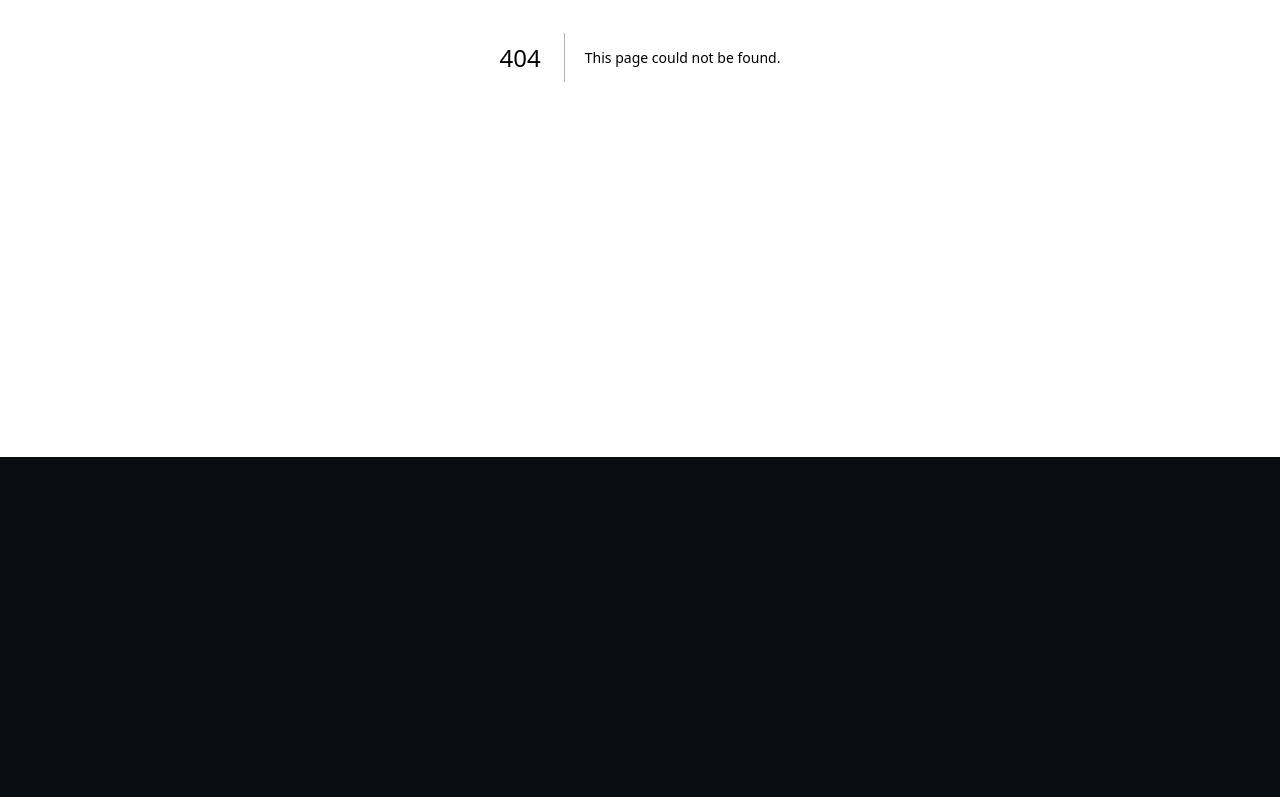
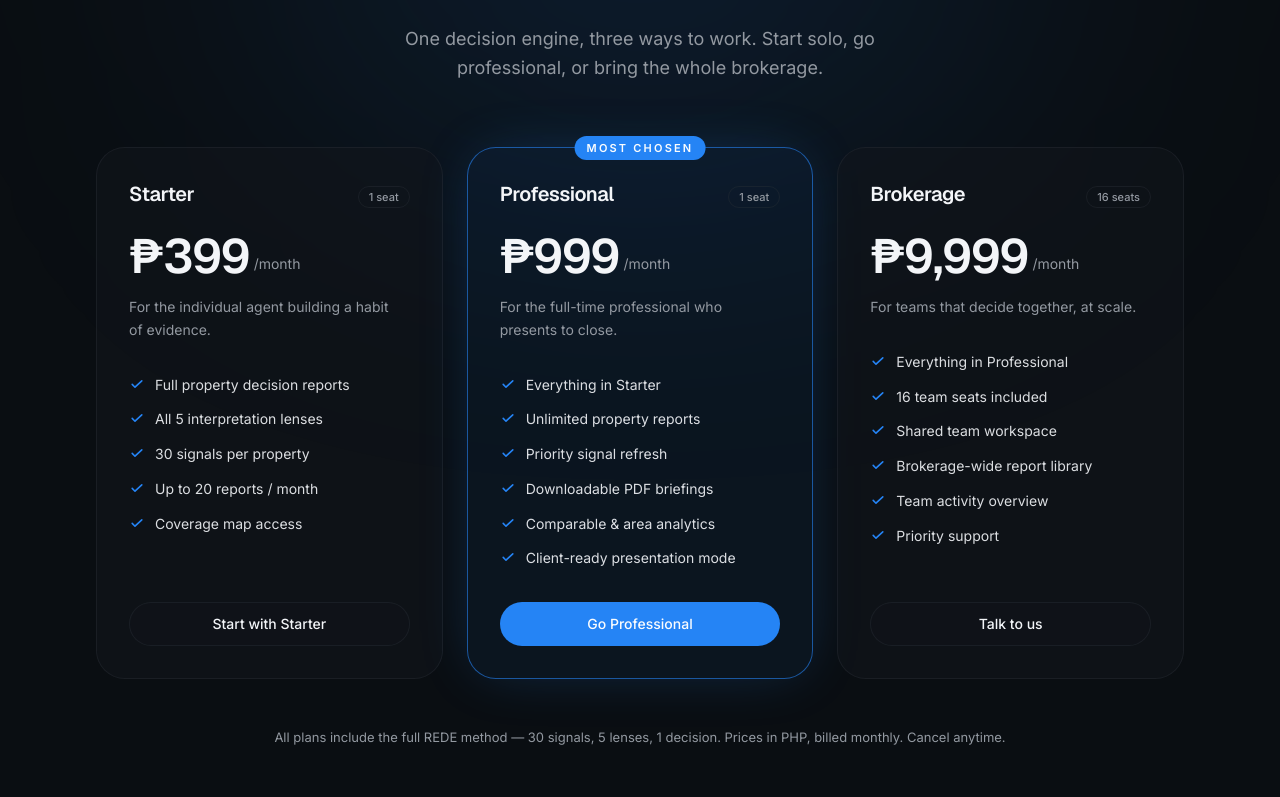
Before and after one commit to plaveo/rede-product-launch, a Next.js app: page /pricing in a window 1280 px wide. Before the commit this address had no page. Shown: the part 343-1140 px from the top of the page. Before the commit the page ends 800 px from the top, so only its background shows below. Built offline with nearby package versions, Linux system fonts and the light colour scheme.

Commit message:
feat: add pricing page and update navigation with pricing link
Co-authored-by: plaveo <295729336+plaveo@users.noreply.github.com>

```diff
--- /dev/null
+++ b/app/pricing/page.tsx
@@ -0,0 +1,22 @@
+import type { Metadata } from 'next'
+import { Nav } from '@/components/rede/nav'
+import { Pricing } from '@/components/rede/pricing'
+import { Footer } from '@/components/rede/footer'
+
+export const metadata: Metadata = {
+  title: 'Pricing — REDE by PEPWORLD',
+  description:
+    'Three ways to work with the REDE decision engine: Starter (₱399), Professional (₱999), and Brokerage (₱9,999, 16 seats). One method — 30 signals, 5 lenses, 1 decision.',
+}
+
+export default function PricingPage() {
+  return (
+    <main className="relative overflow-x-hidden">
+      <Nav />
+      <div className="pt-14">
+        <Pricing />
+      </div>
+      <Footer />
+    </main>
+  )
+}
--- a/components/rede/nav.tsx
+++ b/components/rede/nav.tsx
@@ -39,6 +39,7 @@ export function Nav() {
             ['How it works', '/#how'],
             ['Lenses', '/#lenses'],
             ['Program', '/#program'],
+            ['Pricing', '/pricing'],
             ['Docs', '/docs'],
             ['The Book', '/book'],
           ].map(([label, href]) => (
--- /dev/null
+++ b/components/rede/pricing.tsx
@@ -0,0 +1,193 @@
+import { Reveal } from './reveal'
+
+type Tier = {
+  name: string
+  price: string
+  period: string
+  tagline: string
+  seats: string
+  features: string[]
+  cta: string
+  href: string
+  featured?: boolean
+}
+
+const tiers: Tier[] = [
+  {
+    name: 'Starter',
+    price: '₱399',
+    period: '/month',
+    tagline: 'For the individual agent building a habit of evidence.',
+    seats: '1 seat',
+    features: [
+      'Full property decision reports',
+      'All 5 interpretation lenses',
+      '30 signals per property',
+      'Up to 20 reports / month',
+      'Coverage map access',
+    ],
+    cta: 'Start with Starter',
+    href: '/#program',
+  },
+  {
+    name: 'Professional',
+    price: '₱999',
+    period: '/month',
+    tagline: 'For the full-time professional who presents to close.',
+    seats: '1 seat',
+    features: [
+      'Everything in Starter',
+      'Unlimited property reports',
+      'Priority signal refresh',
+      'Downloadable PDF briefings',
+      'Comparable & area analytics',
+      'Client-ready presentation mode',
+    ],
+    cta: 'Go Professional',
+    href: '/#program',
+    featured: true,
+  },
+  {
+    name: 'Brokerage',
+    price: '₱9,999',
+    period: '/month',
+    tagline: 'For teams that decide together, at scale.',
+    seats: '16 seats',
+    features: [
+      'Everything in Professional',
+      '16 team seats included',
+      'Shared team workspace',
+      'Brokerage-wide report library',
+      'Team activity overview',
+      'Priority support',
+    ],
+    cta: 'Talk to us',
+    href: '/#program',
+  },
+]
+
+function Check() {
+  return (
+    <svg
+      viewBox="0 0 20 20"
+      fill="none"
+      className="mt-0.5 h-4 w-4 shrink-0 text-primary"
+      aria-hidden
+    >
+      <path
+        d="M4 10.5l3.5 3.5L16 6"
+        stroke="currentColor"
+        strokeWidth="2"
+        strokeLinecap="round"
+        strokeLinejoin="round"
+      />
+    </svg>
+  )
+}
+
+export function Pricing() {
+  return (
+    <section id="pricing" className="relative overflow-hidden">
+      <div
+        aria-hidden
+        className="pointer-events-none absolute left-1/2 top-0 h-[420px] w-[720px] -translate-x-1/2 rounded-full bg-primary/15 blur-[150px]"
+      />
+
+      <div className="relative mx-auto max-w-6xl px-5 py-28 md:px-8 md:py-40">
+        <div className="mx-auto max-w-2xl text-center">
+          <Reveal>
+            <span className="inline-flex items-center gap-2 rounded-full border border-border/70 bg-card/60 px-4 py-1.5 text-[12px] font-medium text-muted-foreground backdrop-blur">
+              <span className="h-1.5 w-1.5 rounded-full bg-primary" />
+              Pricing
+            </span>
+          </Reveal>
+
+          <Reveal delay={80}>
+            <h2 className="mt-8 text-balance font-display text-4xl font-semibold leading-[1.05] tracking-tight text-foreground md:text-6xl">
+              Priced to prove value.
+            </h2>
+          </Reveal>
+
+          <Reveal delay={160}>
+            <p className="mx-auto mt-6 max-w-lg text-pretty text-lg leading-relaxed text-muted-foreground">
+              One decision engine, three ways to work. Start solo, go
+              professional, or bring the whole brokerage.
+            </p>
+          </Reveal>
+        </div>
+
+        <div className="mt-16 grid gap-6 md:grid-cols-3 md:items-stretch">
+          {tiers.map((tier, i) => (
+            <Reveal key={tier.name} delay={i * 90} className="flex">
+              <div
+                className={`relative flex w-full flex-col rounded-3xl border p-8 backdrop-blur transition-colors ${
+                  tier.featured
+                    ? 'border-primary/60 bg-primary/[0.06] shadow-[0_0_60px_-15px] shadow-primary/30'
+                    : 'border-border/70 bg-card/50'
+                }`}
+              >
+                {tier.featured && (
+                  <span className="absolute -top-3 left-1/2 -translate-x-1/2 rounded-full bg-primary px-3 py-1 text-[11px] font-semibold uppercase tracking-[0.2em] text-primary-foreground">
+                    Most chosen
+                  </span>
+                )}
+
+                <div className="flex items-baseline justify-between">
+                  <h3 className="font-display text-xl font-semibold text-foreground">
+                    {tier.name}
+                  </h3>
+                  <span className="rounded-full border border-border/70 px-2.5 py-0.5 text-[11px] font-medium text-muted-foreground">
+                    {tier.seats}
+                  </span>
+                </div>
+
+                <div className="mt-6 flex items-end gap-1">
+                  <span className="font-display text-5xl font-semibold tracking-tight text-foreground">
+                    {tier.price}
+                  </span>
+                  <span className="pb-1.5 text-sm text-muted-foreground">
+                    {tier.period}
+                  </span>
+                </div>
+
+                <p className="mt-4 text-pretty text-sm leading-relaxed text-muted-foreground">
+                  {tier.tagline}
+                </p>
+
+                <ul className="mt-8 flex flex-1 flex-col gap-3">
+                  {tier.features.map((f) => (
+                    <li
+                      key={f}
+                      className="flex items-start gap-2.5 text-sm leading-relaxed text-foreground/90"
+                    >
+                      <Check />
+                      <span>{f}</span>
+                    </li>
+                  ))}
+                </ul>
+
+                <a
+                  href={tier.href}
+                  className={`mt-8 inline-flex h-11 items-center justify-center rounded-full px-6 text-sm font-medium transition-colors ${
+                    tier.featured
+                      ? 'bg-primary text-primary-foreground hover:bg-primary/90'
+                      : 'border border-border/70 bg-card/40 text-foreground hover:bg-card/70'
+                  }`}
+                >
+                  {tier.cta}
+                </a>
+              </div>
+            </Reveal>
+          ))}
+        </div>
+
+        <Reveal delay={120}>
+          <p className="mt-12 text-center text-[13px] leading-relaxed text-muted-foreground">
+            All plans include the full REDE method — 30 signals, 5 lenses, 1
+            decision. Prices in PHP, billed monthly. Cancel anytime.
+          </p>
+        </Reveal>
+      </div>
+    </section>
+  )
+}
```
